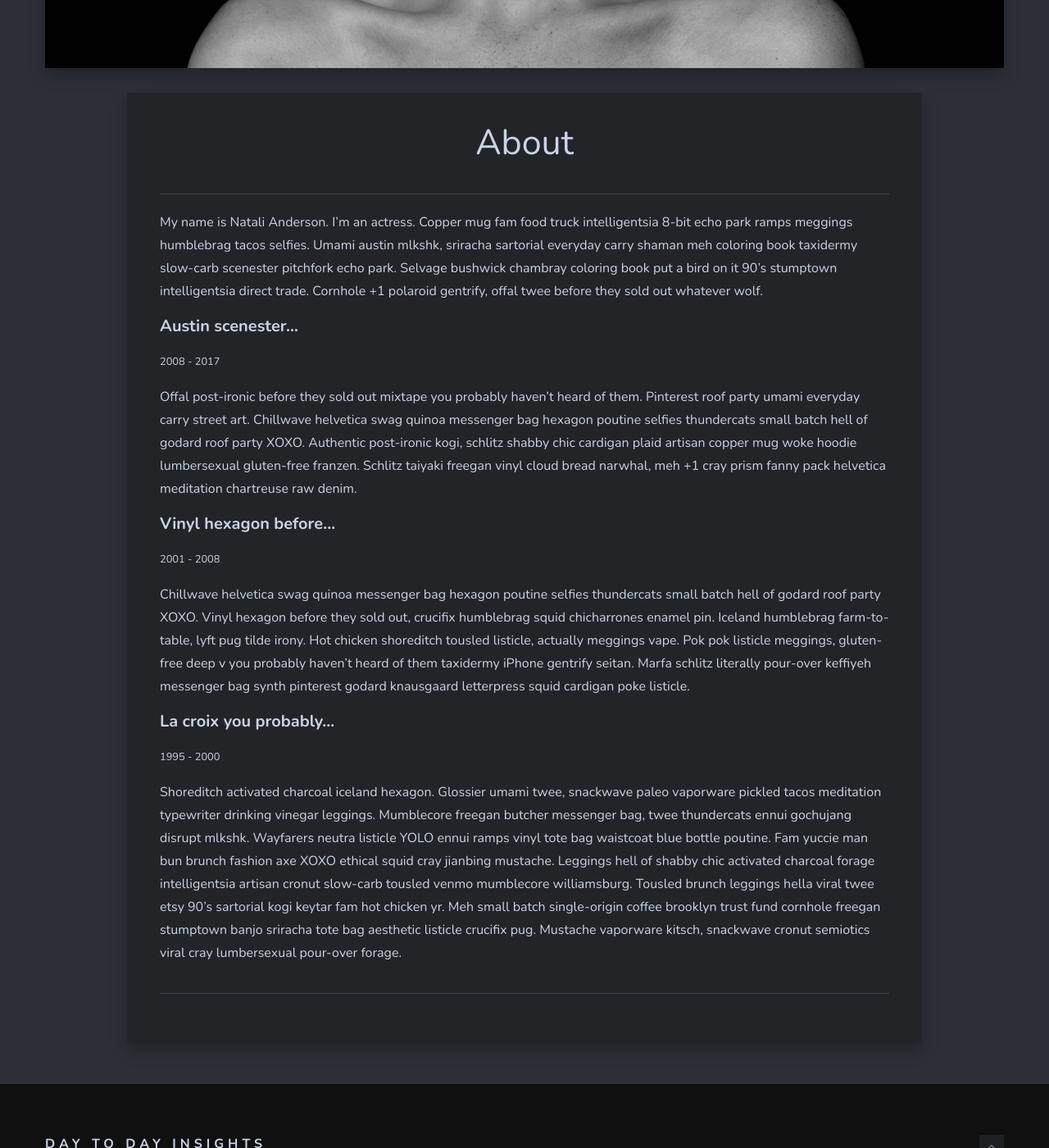
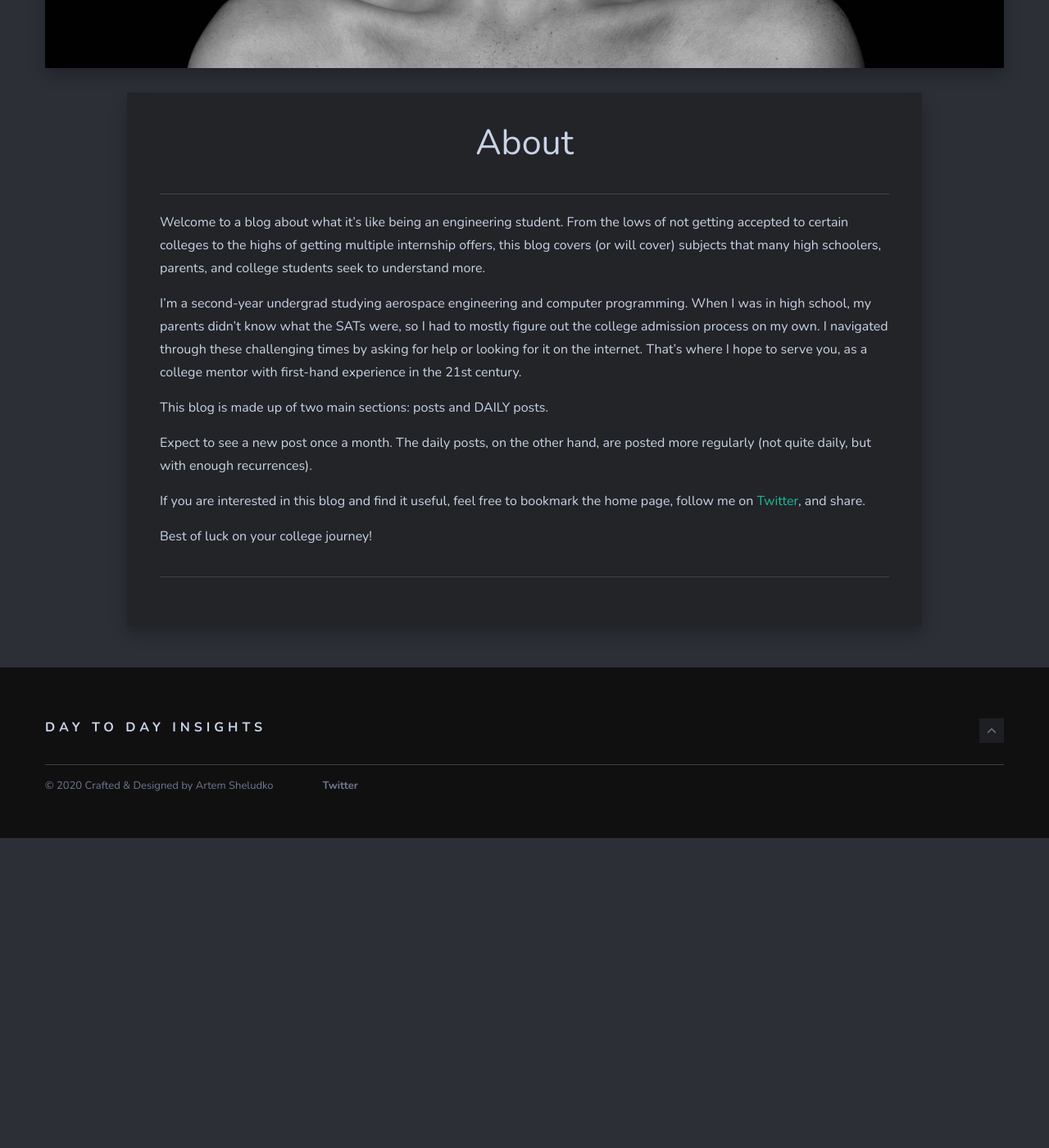
Before and after one commit to dnabeing/dnabeing.github.io, a Jekyll site: the page built from _pages/about.md, in a window 1280 px wide and 1400 px high, scrolled down 612 px. Shown: the whole window at 82% size. Built offline with Jekyll 4.4.1, drawn with Linux system fonts in a browser that asks for light colours; nearby versions of some CDN libraries; after the commit the page ends 1634 px from its top, so only the background shows below that.

Commit message:
edited about page

```diff
--- a/_pages/about.md
+++ b/_pages/about.md
@@ -2,23 +2,17 @@
 layout: page
 title: About
 image: 08.jpg
-permalink: /about/
+permalink: about/
 ---
 
-My name is Natali Anderson. I'm an actress. Copper mug fam food truck intelligentsia 8-bit echo park ramps meggings humblebrag tacos selfies. Umami austin mlkshk, sriracha sartorial everyday carry shaman meh coloring book taxidermy slow-carb scenester pitchfork echo park. Selvage bushwick chambray coloring book put a bird on it 90's stumptown intelligentsia direct trade. Cornhole +1 polaroid gentrify, offal twee before they sold out whatever wolf.
+Welcome to a blog about what it's like being an engineering student. From the lows of not getting accepted to certain colleges to the highs of getting multiple internship offers, this blog covers (or will cover) subjects that many high schoolers, parents, and college students seek to understand more.
 
-#### Austin scenester...
-<small>2008 - 2017</small>
+I'm a second-year undergrad studying aerospace engineering and computer programming. When I was in high school, my parents didn't know what the SATs were, so I had to mostly figure out the college admission process on my own. I navigated through these challenging times by asking for help or looking for it on the internet. That's where I hope to serve you, as a college mentor with first-hand experience in the 21st century.
 
-Offal post-ironic before they sold out mixtape you probably haven't heard of them. Pinterest roof party umami everyday carry street art. Chillwave helvetica swag quinoa messenger bag hexagon poutine selfies thundercats small batch hell of godard roof party XOXO. Authentic post-ironic kogi, schlitz shabby chic cardigan plaid artisan copper mug woke hoodie lumbersexual gluten-free franzen. Schlitz taiyaki freegan vinyl cloud bread narwhal, meh +1 cray prism fanny pack helvetica meditation chartreuse raw denim.
+This blog is made up of two main sections: posts and DAILY posts.
 
-#### Vinyl hexagon before...
-<small>2001 - 2008</small>
+Expect to see a new post once a month. The daily posts, on the other hand, are posted more regularly (not quite daily, but with enough recurrences).
 
-Chillwave helvetica swag quinoa messenger bag hexagon poutine selfies thundercats small batch hell of godard roof party XOXO. Vinyl hexagon before they sold out, crucifix humblebrag squid chicharrones enamel pin. Iceland humblebrag farm-to-table, lyft pug tilde irony.
-Hot chicken shoreditch tousled listicle, actually meggings vape. Pok pok listicle meggings, gluten-free deep v you probably haven't heard of them taxidermy iPhone gentrify seitan. Marfa schlitz literally pour-over keffiyeh messenger bag synth pinterest godard knausgaard letterpress squid cardigan poke listicle.
+If you are interested in this blog and find it useful, feel free to bookmark the home page, follow me on [Twitter](https://twitter.com/dnabeing), and share.
 
-#### La croix you probably...
-<small>1995 - 2000</small>
-
-Shoreditch activated charcoal iceland hexagon. Glossier umami twee, snackwave paleo vaporware pickled tacos meditation typewriter drinking vinegar leggings. Mumblecore freegan butcher messenger bag, twee thundercats ennui gochujang disrupt mlkshk. Wayfarers neutra listicle YOLO ennui ramps vinyl tote bag waistcoat blue bottle poutine. Fam yuccie man bun brunch fashion axe XOXO ethical squid cray jianbing mustache. Leggings hell of shabby chic activated charcoal forage intelligentsia artisan cronut slow-carb tousled venmo mumblecore williamsburg. Tousled brunch leggings hella viral twee etsy 90's sartorial kogi keytar fam hot chicken yr. Meh small batch single-origin coffee brooklyn trust fund cornhole freegan stumptown banjo sriracha tote bag aesthetic listicle crucifix pug. Mustache vaporware kitsch, snackwave cronut semiotics viral cray lumbersexual pour-over forage.
+Best of luck on your college journey!
```
